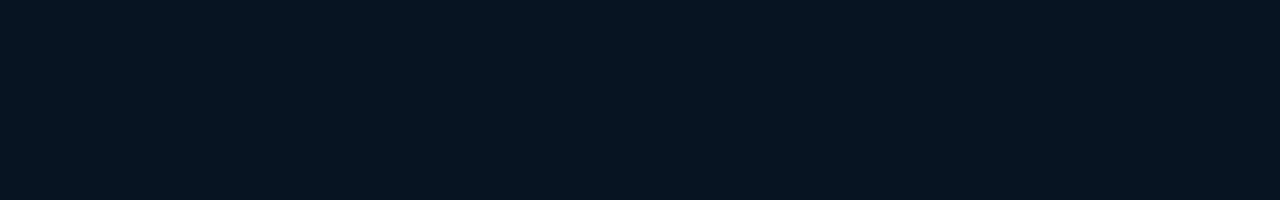
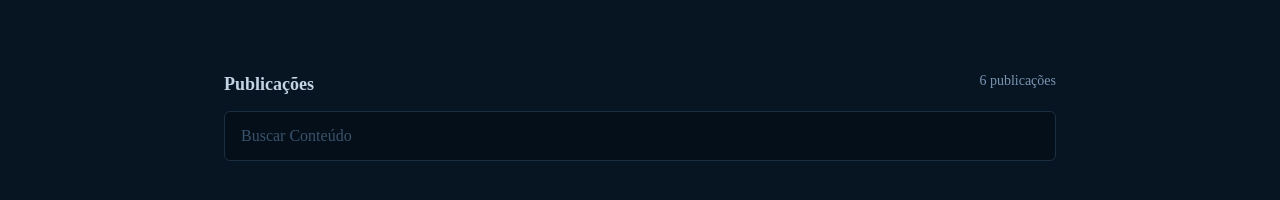
Before and after one commit to rafa-souza-dev/github_blog, a React app: page / in a window 1280 px wide. Shown: the part 396-596 px from the top of the page. Built offline with nearby package versions, Linux system fonts and the light colour scheme; the HTML template or start-up script is replaced by a standard one.

Commit message:
search form component

```diff
--- a/src/pages/Home/index.tsx
+++ b/src/pages/Home/index.tsx
@@ -7,6 +7,9 @@
   ProfileInfoContainer,
   ProfileInfoFooter,
   ProfileInfoHeader,
+  SearchForm,
+  SearchFormHeader,
+  SearchFormInput,
 } from './styles'
 
 import { FontAwesomeIcon } from '@fortawesome/react-fontawesome'
@@ -60,6 +63,13 @@
             </ProfileInfoContainer>
           </ProfileCardContent>
         </ProfileCardContainer>
+        <SearchForm>
+          <SearchFormHeader>
+            <strong>Publicações</strong>
+            <span>6 publicações</span>
+          </SearchFormHeader>
+          <SearchFormInput placeholder="Buscar Conteúdo" />
+        </SearchForm>
       </HomeContent>
     </HomeContainer>
   )
--- a/src/pages/Home/styles.ts
+++ b/src/pages/Home/styles.ts
@@ -63,6 +63,10 @@
     text-decoration: none;
     color: ${(props) => props.theme.blue};
   }
+
+  a:hover {
+    text-decoration: underline;
+  }
 `
 
 export const ProfileInfoBio = styled.p`
@@ -83,3 +87,59 @@
   align-items: center;
   gap: 1.5rem;
 `
+
+export const SearchForm = styled.form`
+  margin-top: 4.5rem;
+  margin-bottom: 3rem;
+  width: 100%;
+  display: flex;
+  flex-direction: column;
+  gap: 0.75rem;
+`
+
+export const SearchFormHeader = styled.header`
+  display: flex;
+  justify-content: space-between;
+
+  strong {
+    font-family: 'Nunito';
+    font-style: normal;
+    font-weight: 700;
+    font-size: 18px;
+    line-height: 160%;
+    color: ${(props) => props.theme['base-subtitle']};
+  }
+
+  span {
+    font-family: 'Nunito';
+    font-style: normal;
+    font-weight: 400;
+    font-size: 14px;
+    line-height: 160%;
+    color: ${(props) => props.theme['base-span']};
+  }
+`
+
+export const SearchFormInput = styled.input`
+  width: 100%;
+  height: 3.125rem;
+  background-color: ${(props) => props.theme['base-input']};
+  border: 1px solid ${(props) => props.theme['base-border']};
+  border-radius: 6px;
+  padding: 0.75rem 1rem;
+
+  font-family: 'Nunito';
+  font-style: normal;
+  font-weight: 400;
+  font-size: 16px;
+  line-height: 160%;
+  color: ${(props) => props.theme['base-text']};
+
+  &::placeholder {
+    color: ${(props) => props.theme['base-label']};
+  }
+
+  &:focus {
+    border: 1px solid ${(props) => props.theme.blue};
+  }
+`
```
